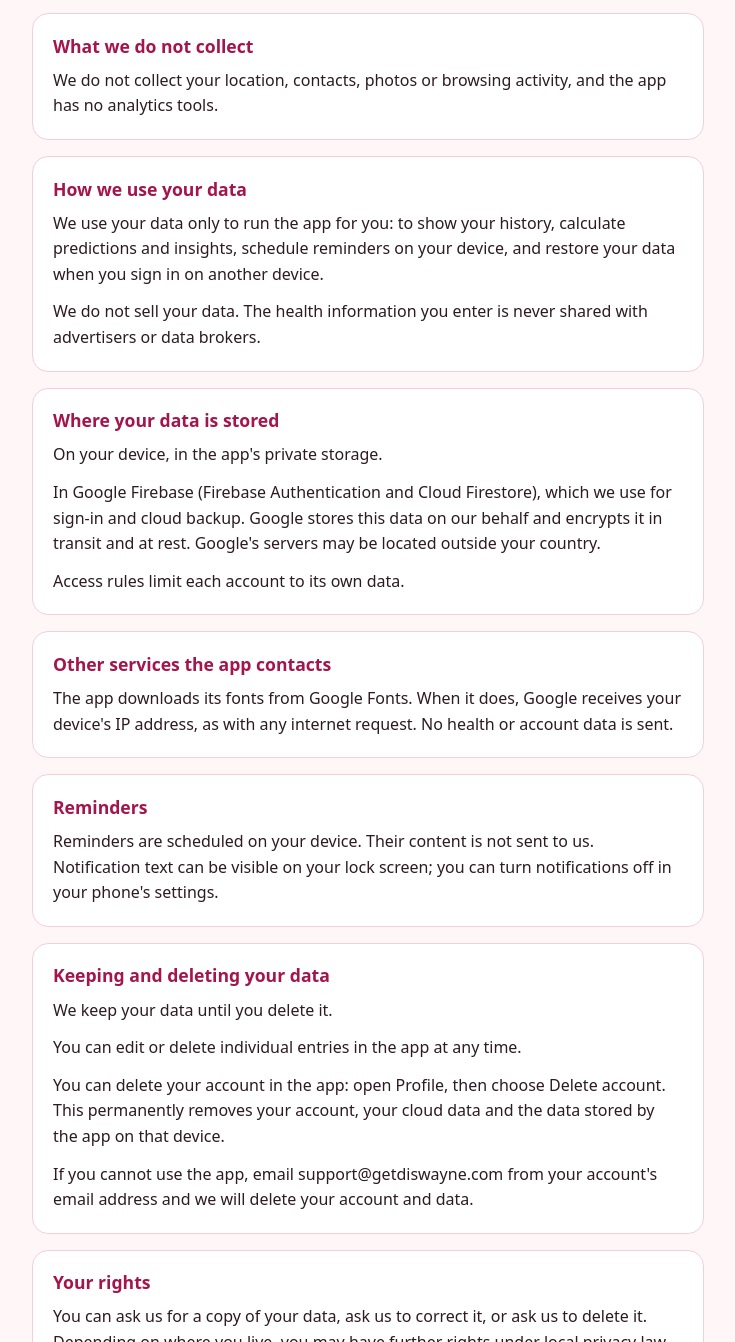
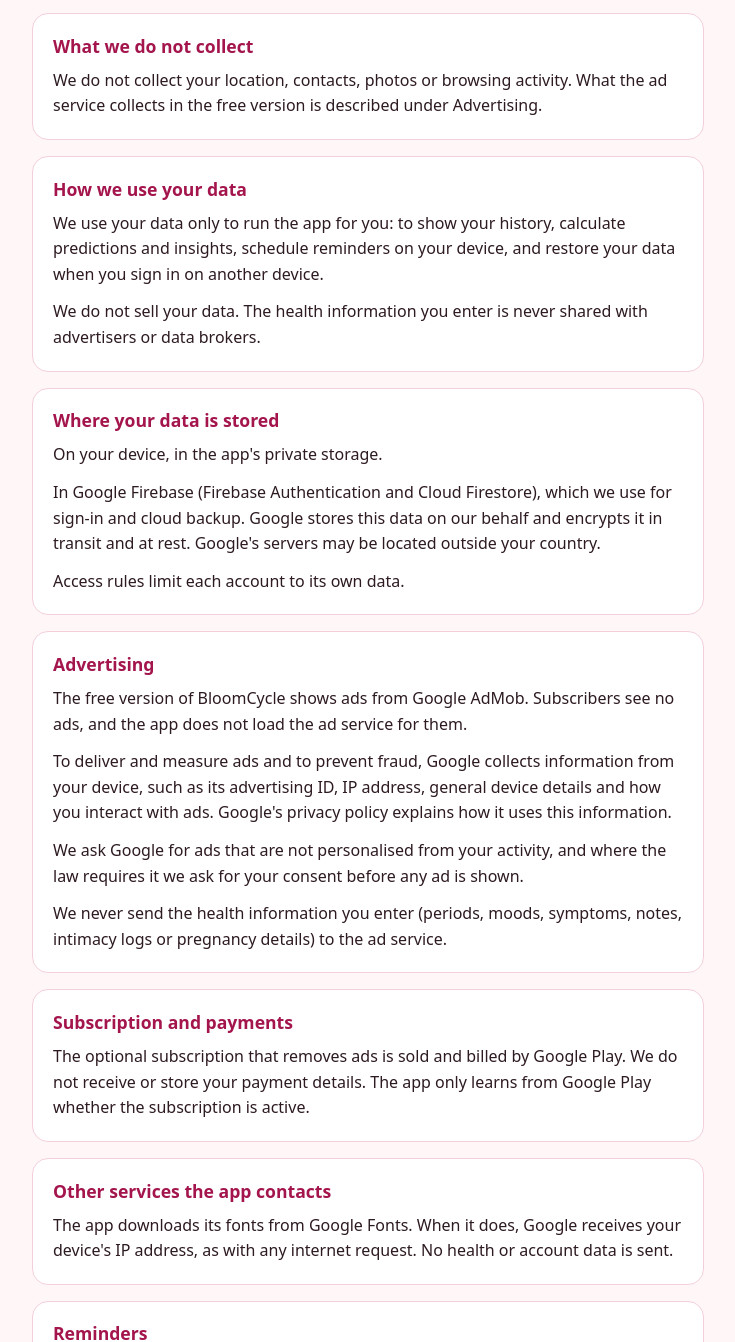
Before and after one commit to armaarman55-creator/Lunacycle, a plain HTML site: page privacy.html in a window 1280 px wide. Shown: the part 635-1977 px from the top of the page, without its empty margins (272-1007 px from the left). Drawn offline with Linux system fonts and the light colour scheme.

Commit message:
Describe ads and the subscription on the site and privacy policy
Co-Authored-By: Claude Fable 5.2 <noreply@anthropic.com>
Claude-Session: https://claude.ai/code/session_01TKzPFcdowQ3cDyU8ds841H

```diff
--- a/privacy.html
+++ b/privacy.html
@@ -38,7 +38,7 @@
       </section>
       <section>
         <h2>What we do not collect</h2>
-        <p>We do not collect your location, contacts, photos or browsing activity, and the app has no analytics tools.</p>
+        <p>We do not collect your location, contacts, photos or browsing activity. What the ad service collects in the free version is described under Advertising.</p>
       </section>
       <section>
         <h2>How we use your data</h2>
@@ -50,6 +50,17 @@
         <p>On your device, in the app's private storage.</p>
         <p>In Google Firebase (Firebase Authentication and Cloud Firestore), which we use for sign-in and cloud backup. Google stores this data on our behalf and encrypts it in transit and at rest. Google's servers may be located outside your country.</p>
         <p>Access rules limit each account to its own data.</p>
+      </section>
+      <section>
+        <h2>Advertising</h2>
+        <p>The free version of BloomCycle shows ads from Google AdMob. Subscribers see no ads, and the app does not load the ad service for them.</p>
+        <p>To deliver and measure ads and to prevent fraud, Google collects information from your device, such as its advertising ID, IP address, general device details and how you interact with ads. Google's privacy policy explains how it uses this information.</p>
+        <p>We ask Google for ads that are not personalised from your activity, and where the law requires it we ask for your consent before any ad is shown.</p>
+        <p>We never send the health information you enter (periods, moods, symptoms, notes, intimacy logs or pregnancy details) to the ad service.</p>
+      </section>
+      <section>
+        <h2>Subscription and payments</h2>
+        <p>The optional subscription that removes ads is sold and billed by Google Play. We do not receive or store your payment details. The app only learns from Google Play whether the subscription is active.</p>
       </section>
       <section>
         <h2>Other services the app contacts</h2>
```
Also changed, not shown: index.html (+2 -2 lines).
